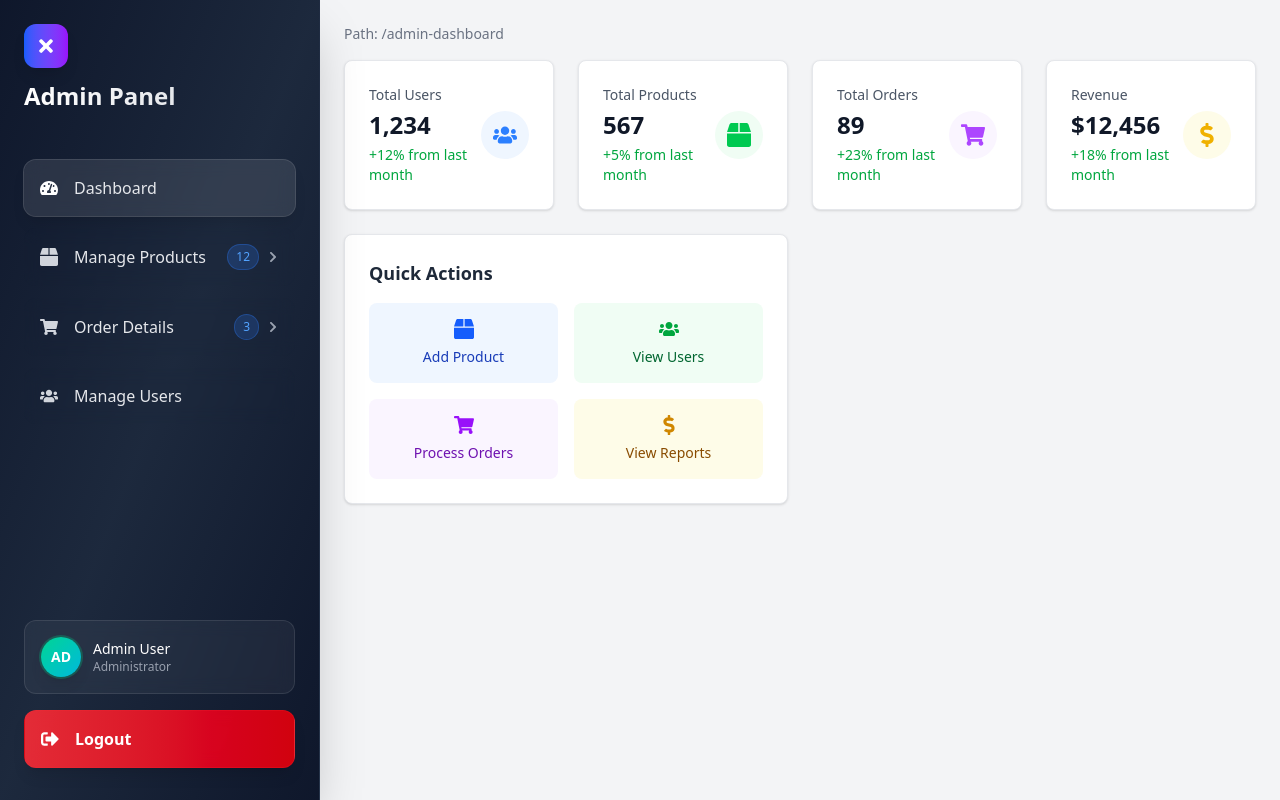
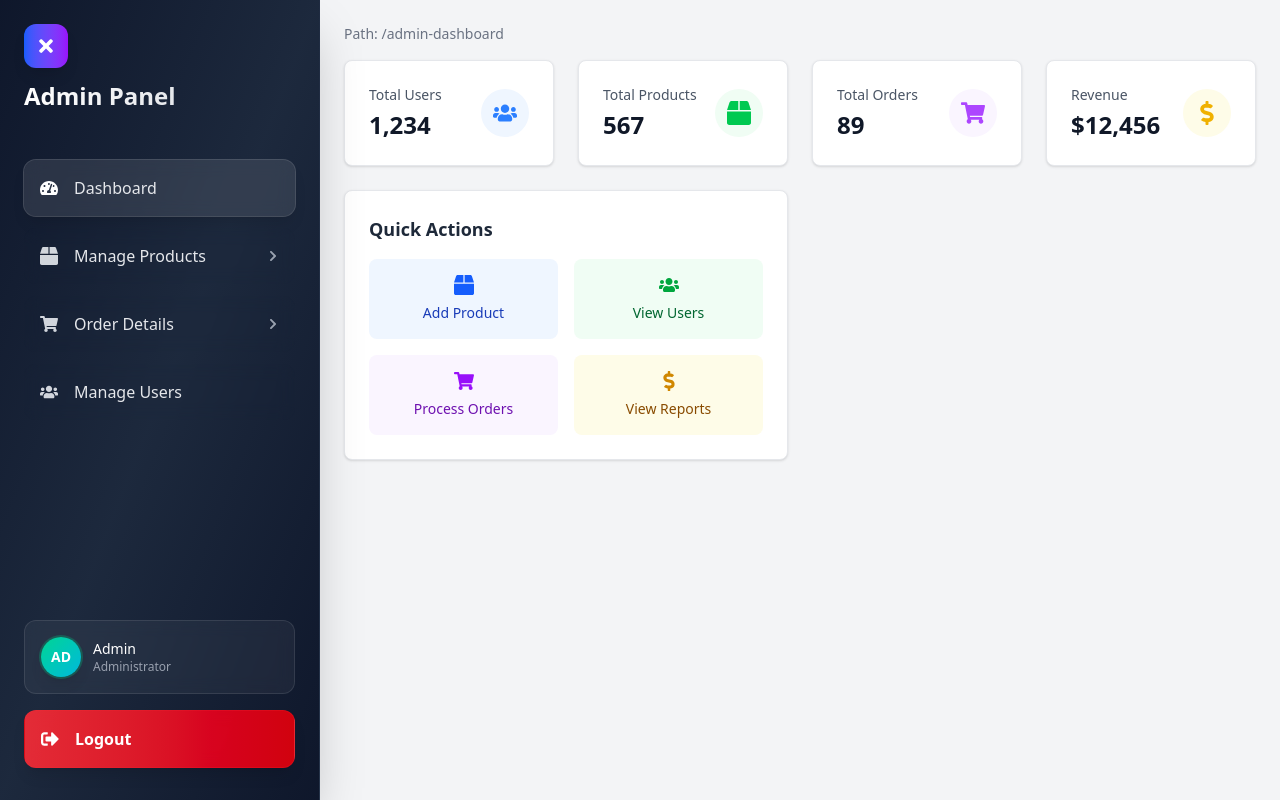
Before and after one commit to muhammed-asharaf-vp/Ecommerce, a React (Vite) app in the folder ecommerce-project/: page /admin-dashboard in a window 1280 px wide. Built offline with nearby package versions, Linux system fonts and the light colour scheme.

Commit message:
your commit message

```diff
--- a/ecommerce-project/src/Component/Admin/Pages/Dashboard.jsx
+++ b/ecommerce-project/src/Component/Admin/Pages/Dashboard.jsx
@@ -10,28 +10,28 @@ const Dashboard = () => {
       value: '1,234',
       icon: <FaUsers className="text-2xl text-blue-500" />,
       color: 'bg-blue-50',
-      change: '+12%'
+
     },
     {
       title: 'Total Products',
       value: '567',
       icon: <FaBox className="text-2xl text-green-500" />,
       color: 'bg-green-50',
-      change: '+5%'
+
     },
     {
       title: 'Total Orders',
       value: '89',
       icon: <FaShoppingCart className="text-2xl text-purple-500" />,
       color: 'bg-purple-50',
-      change: '+23%'
+
     },
     {
       title: 'Revenue',
       value: '$12,456',
       icon: <FaDollarSign className="text-2xl text-yellow-500" />,
       color: 'bg-yellow-50',
-      change: '+18%'
+
     }
   ];
 
@@ -49,7 +49,7 @@ const Dashboard = () => {
               <div>
                 <p className="text-sm font-medium text-gray-600">{stat.title}</p>
                 <p className="text-2xl font-bold text-gray-900 mt-1">{stat.value}</p>
-                <p className="text-sm text-green-600 mt-1">{stat.change} from last month</p>
+
               </div>
               <div className={`p-3 rounded-full ${stat.color}`}>
                 {stat.icon}
--- a/ecommerce-project/src/Component/Admin/Pages/Sidebar.jsx
+++ b/ecommerce-project/src/Component/Admin/Pages/Sidebar.jsx
@@ -26,7 +26,6 @@ export default function AdminSidebar({ isOpen, onToggle }) {
       name: "Manage Products",
       path: "/admin/products",
       icon: <FaBox />,
-      badge: "12",
       submenu: [
         { name: "All Products", path: "/admin/products" },
         { name: "Add New", path: "/admin/products/new" },
@@ -37,7 +36,6 @@ export default function AdminSidebar({ isOpen, onToggle }) {
       name: "Order Details",
       path: "/admin/orders",
       icon: <FaShoppingCart />,
-      badge: "3",
       submenu: [
         { name: "All Orders", path: "/admin/orders" },
         { name: "Pending", path: "/admin/orders/pending" },
@@ -180,7 +178,7 @@ export default function AdminSidebar({ isOpen, onToggle }) {
             </div>
             {isOpen && (
               <div className="flex-1 min-w-0">
-                <p className="text-white font-medium text-sm truncate">Admin User</p>
+                <p className="text-white font-medium text-sm truncate">Admin </p>
                 <p className="text-gray-400 text-xs truncate">Administrator</p>
               </div>
             )}
```
